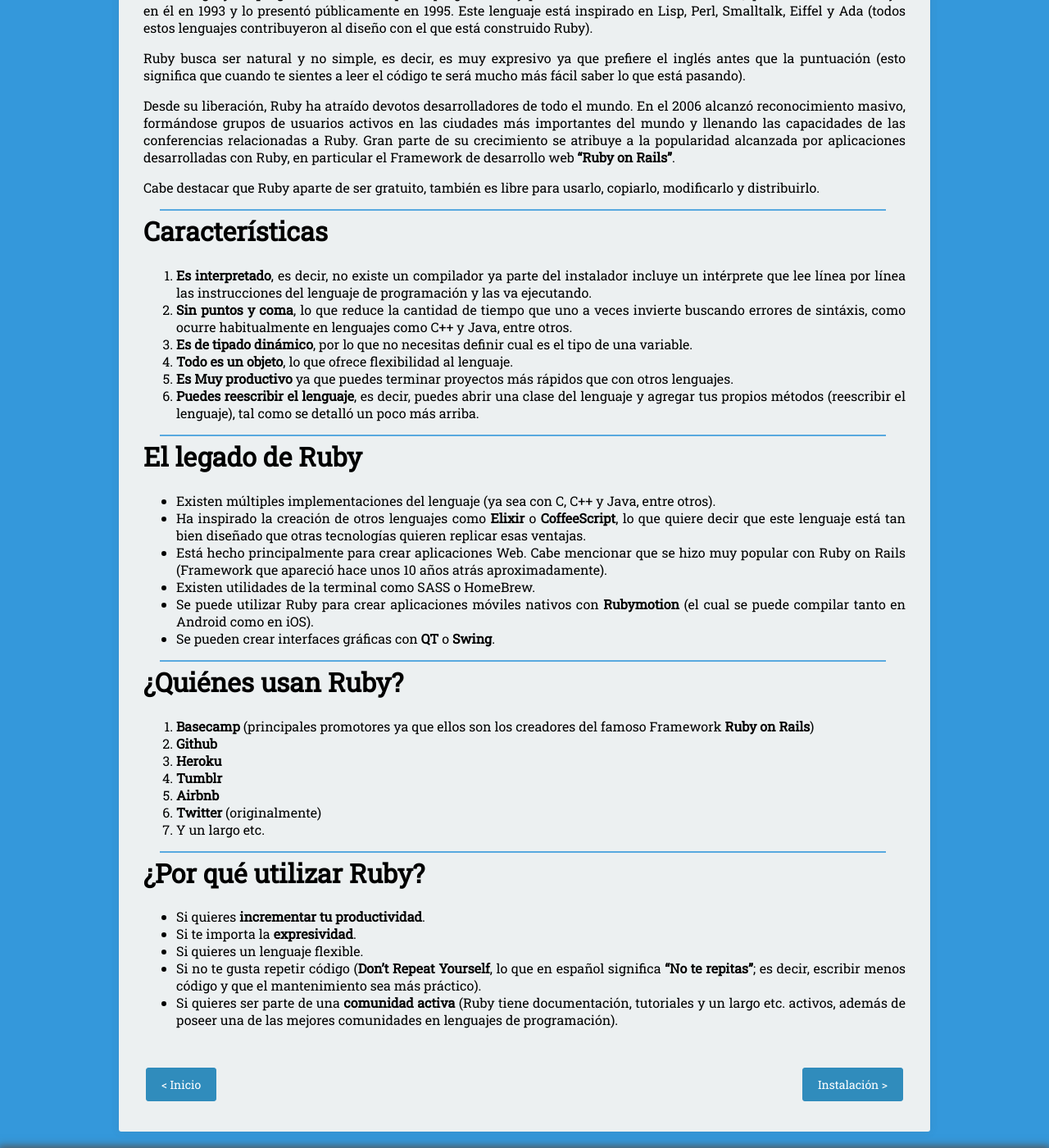
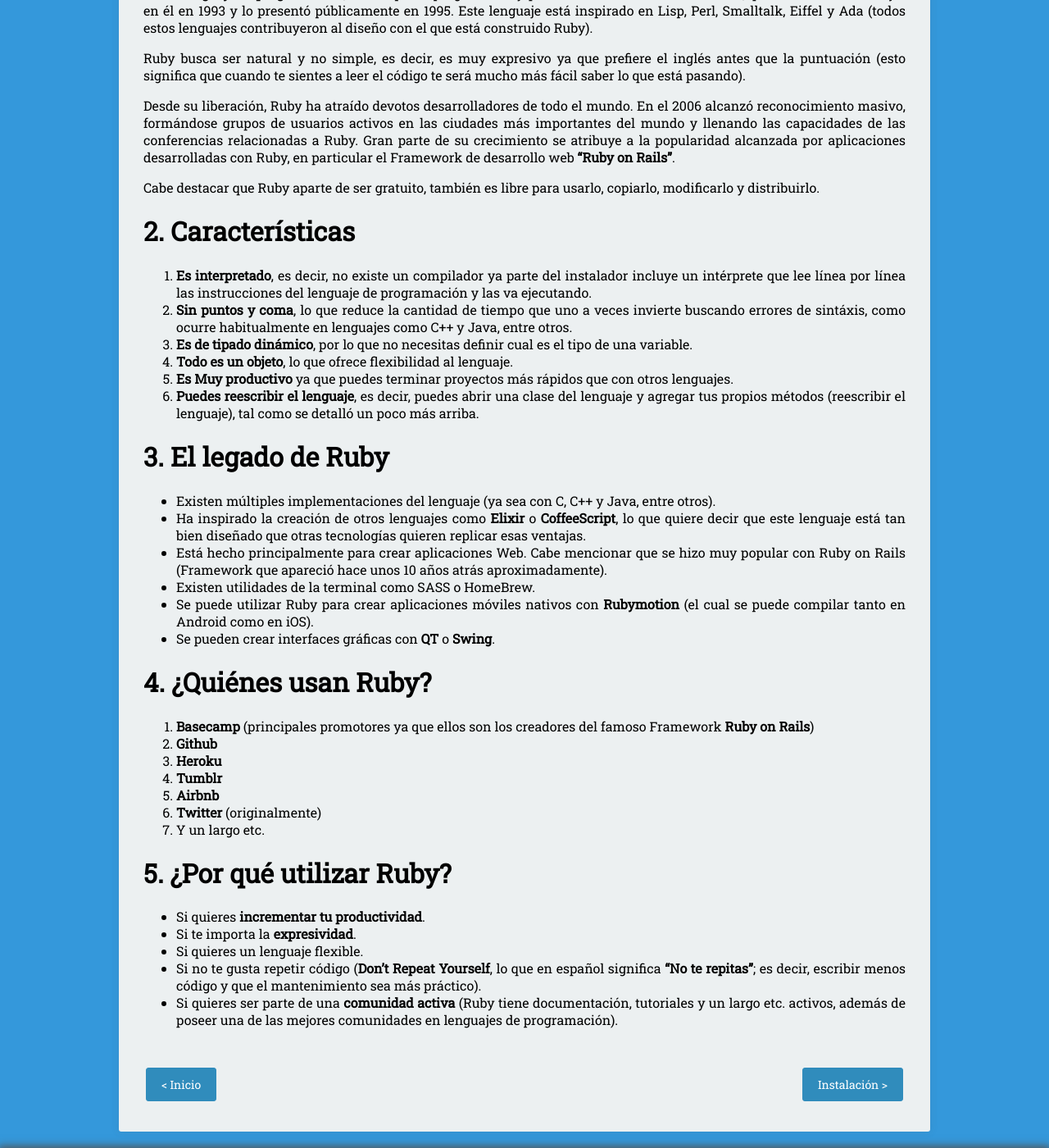
Before and after one commit to nisoto/Blog-anterior-2.0, a Jekyll site: the page built from _posts/2020-03-01-curso-ruby-i-introduccion.md, in a window 1280 px wide and 1400 px high, scrolled down 295 px. Shown: the whole window at 82% size. Built offline with Jekyll 4.4.1, drawn with Linux system fonts in a browser that asks for light colours; nearby versions of some CDN libraries; some of the changed text lies outside the part shown.

Commit message:
Update 2020-03-01-curso-ruby-i-introduccion.md

```diff
--- a/_posts/2020-03-01-curso-ruby-i-introduccion.md
+++ b/_posts/2020-03-01-curso-ruby-i-introduccion.md
@@ -16,9 +16,7 @@ Desde su liberación, Ruby ha atraído devotos desarrolladores de todo el mundo.
 
 Cabe destacar que Ruby aparte de ser gratuito, también es libre para usarlo, copiarlo, modificarlo y distribuirlo.
 
----
-
-# Características
+# 2. Características
 
 1. **Es interpretado**, es decir, no existe un compilador ya parte del instalador incluye un intérprete que lee línea por línea las instrucciones del lenguaje de programación y las va ejecutando.
 2. **Sin puntos y coma**, lo que reduce la cantidad de tiempo que uno a veces invierte buscando errores de sintáxis, como ocurre habitualmente en lenguajes como C++ y Java, entre otros.
@@ -27,9 +25,7 @@ Cabe destacar que Ruby aparte de ser gratuito, también es libre para usarlo, co
 5. **Es Muy productivo** ya que puedes terminar proyectos más rápidos que con otros lenguajes.
 6. **Puedes reescribir el lenguaje**, es decir, puedes abrir una clase del lenguaje y agregar tus propios métodos (reescribir el lenguaje), tal como se detalló un poco más arriba.
 
----
-
-# El legado de Ruby
+# 3. El legado de Ruby
 
 * Existen múltiples implementaciones del lenguaje (ya sea con C, C++ y Java, entre otros).
 * Ha inspirado la creación de otros lenguajes como **Elixir** o **CoffeeScript**, lo que quiere decir que este lenguaje está tan bien diseñado que otras tecnologías quieren replicar esas ventajas.
@@ -38,9 +34,7 @@ Cabe destacar que Ruby aparte de ser gratuito, también es libre para usarlo, co
 * Se puede utilizar Ruby para crear aplicaciones móviles nativos con **Rubymotion** (el cual se puede compilar tanto en Android como en iOS).
 * Se pueden crear interfaces gráficas con **QT** o **Swing**.
 
----
-
-# ¿Quiénes usan Ruby?
+# 4. ¿Quiénes usan Ruby?
 
 1. **Basecamp** (principales promotores ya que ellos son los creadores del famoso Framework **Ruby on Rails**)
 2. **Github**
@@ -50,9 +44,7 @@ Cabe destacar que Ruby aparte de ser gratuito, también es libre para usarlo, co
 6. **Twitter** (originalmente)
 7. Y un largo etc.
 
----
-
-# ¿Por qué utilizar Ruby?
+# 5. ¿Por qué utilizar Ruby?
 
 * Si quieres **incrementar tu productividad**.
 * Si te importa la **expresividad**.
```
Also changed, not shown: other parts of _posts/2020-03-01-curso-ruby-i-introduccion.md (+1 -1 lines).
